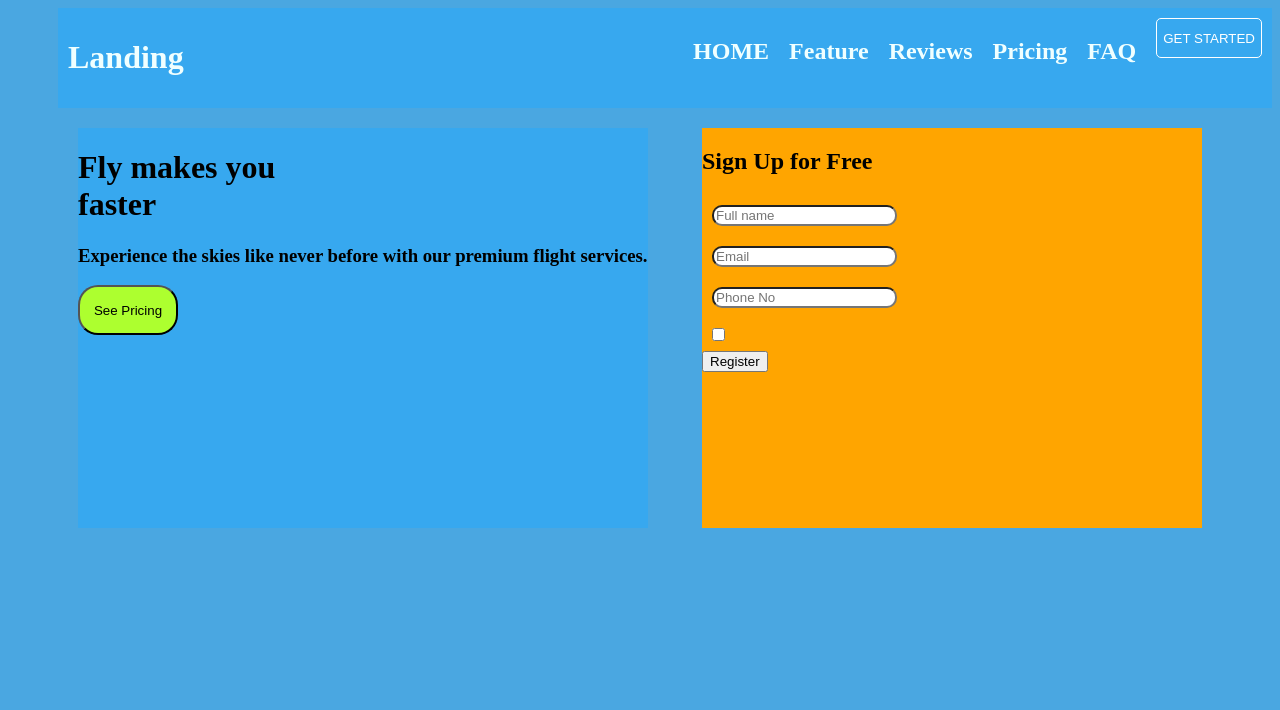
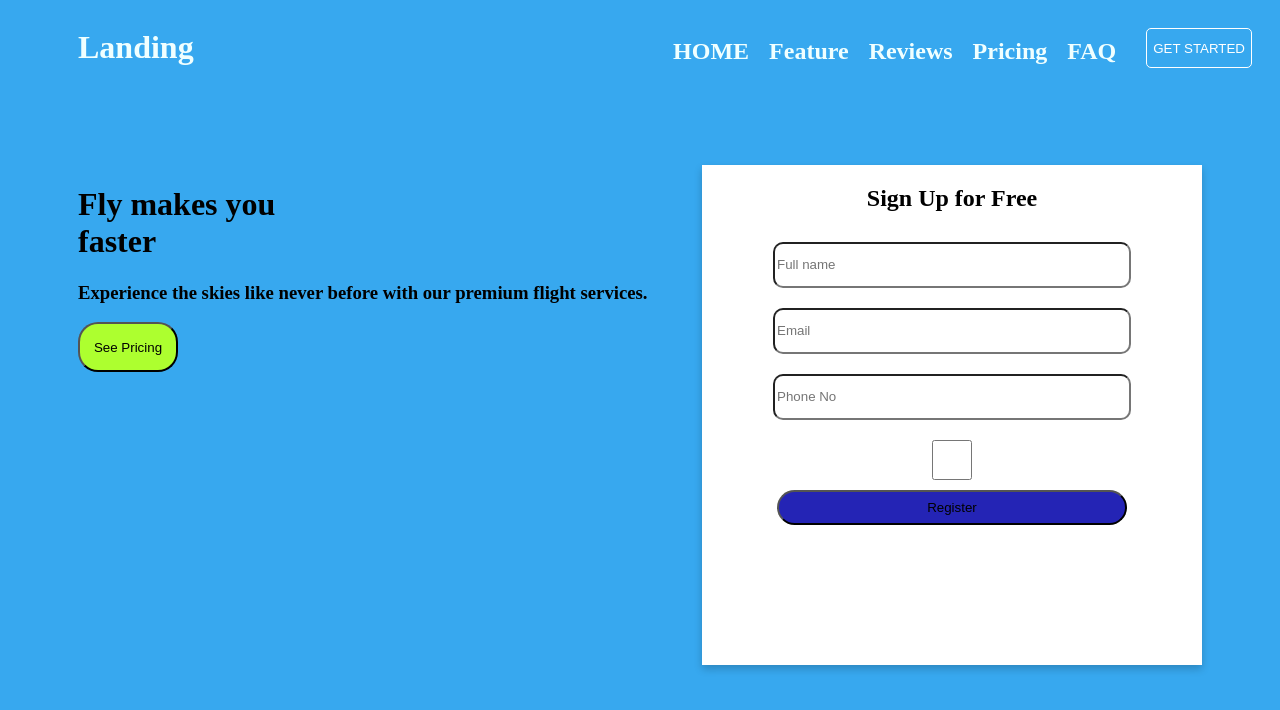
Before and after one commit to KUNALCHOURE/FLY-COMPANY-WEBPAGE, a plain HTML site: page index.html in a window 1280 px wide. Drawn offline with Linux system fonts and the light colour scheme.

Commit message:
header updated

```diff
--- a/index.css
+++ b/index.css
@@ -1,5 +1,5 @@
 body{
-   background-color:rgb(74, 167, 225);
+   background-color:rgb(55, 168, 239) ;
 }
 .header{
     display: flex;
@@ -9,7 +9,7 @@ body{
     margin-left: 50px;
 }
 .heading{
-    margin: 10px;
+    margin-left: 20px;
 }
 .button button{
 
@@ -26,10 +26,14 @@ body{
 .options div{
     margin: 10px;
 }
+.options button{
+    margin: 10px;
+}
 
 .content{
     background-color: rgb(55, 168, 239) ;
     margin-left: 50px ;
+    margin-top: 50px;
 }
 .content button{
     border-radius: 20px;
@@ -46,14 +50,25 @@ body{
 }
 
 .signup{
-    background-color: orange;
+    background-color: white;
     width: 500px;
-    height: 400px;
+    height: 500px;
     margin-right: 50px;
+    margin-top: 50px;
+    text-align: center;
+    box-shadow: 0px 4px 8px rgba(0, 0, 0, 0.2);
 }
 
 .signup input{
     margin: 10px;
+    width: 350px;
+    height: 40px;
+}
+.signup button{
+    width: 350px;
+    height: 35px;
+    border-radius: 20px;
+    background-color: rgb(36, 36, 181);
 }
 input{
     border-radius: 10px;
```
